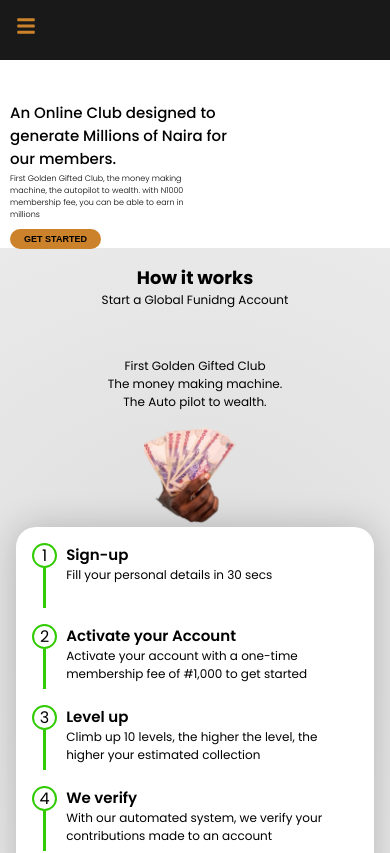
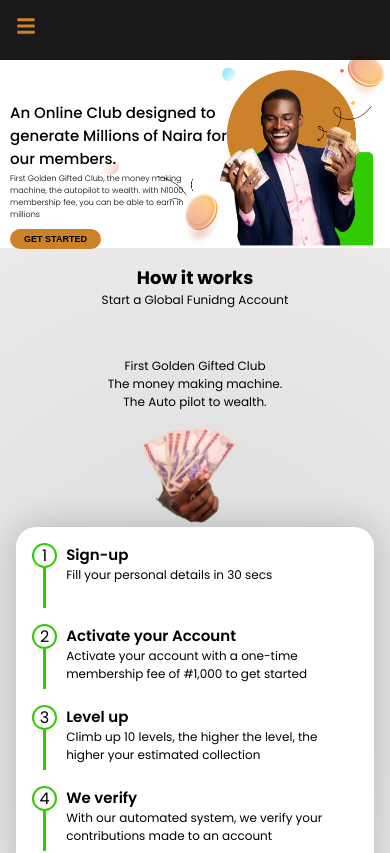
Before and after one commit to globalsmile13/first-golden-club-frontend, a React (Create React App) app: page / in a window 390 px wide. Shown: the top 853 px of the page. Built offline with nearby package versions, Linux system fonts and the light colour scheme.

Commit message:
fixing hero image error

```diff
--- a/src/components/homepage/hero/Hero.css
+++ b/src/components/homepage/hero/Hero.css
@@ -9,7 +9,7 @@
 
 .hero:before {
     content: "";
-    background: url(../../assets/Group-1.png ) no-repeat center right contain;
+    background: url(../../assets/Group-1.png ) no-repeat center right/contain;
     object-fit: contain;
     height: 100%;
     width: 100%;
@@ -100,7 +100,7 @@
     }
 
     .hero:before {
-        background-position: center top right;
+        background-position: center top/right;
 
     }
 
```
